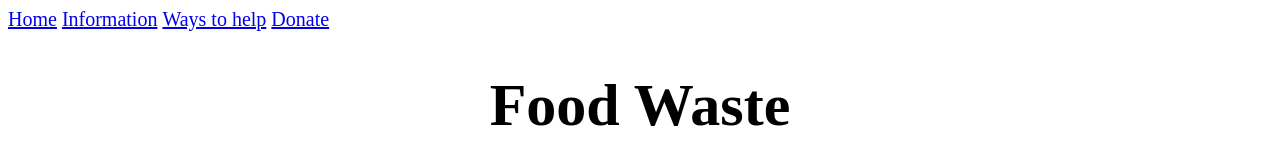
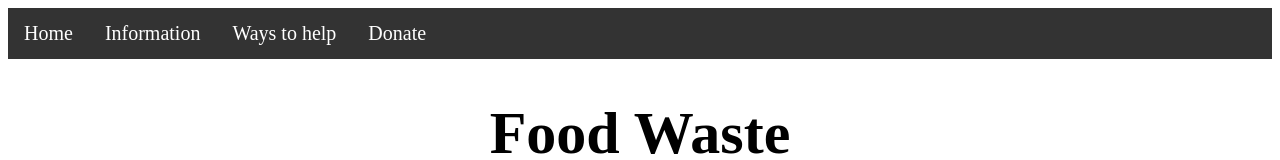
Before and after one commit to igupta-code/igupta-code.github.io, a plain HTML site: page index.html in a window 1280 px wide. Shown: the top 160 px of the page. Drawn offline with Linux system fonts and the light colour scheme.

Commit message:
more nav updates

```diff
--- a/index.html
+++ b/index.html
@@ -26,13 +26,27 @@
             style: 100%;
         }
         #navbar{
-    list-style-type: none;
-    margin: 0;
-    padding: 0;
-         }
+            list-style-type: none;
+            margin: 0;
+            padding: 0;
+            overflow: hidden;
+            background-color: #333;
+        }
        .li{
-           display: inline;
+            float: left;
         }
+
+        .li a {
+            display: block;
+            color: white;
+            text-align: center;
+            padding: 14px 16px;
+            text-decoration: none;
+        }
+        li a:hover {
+            background-color: #111;
+        }
+
 
 
 
```
